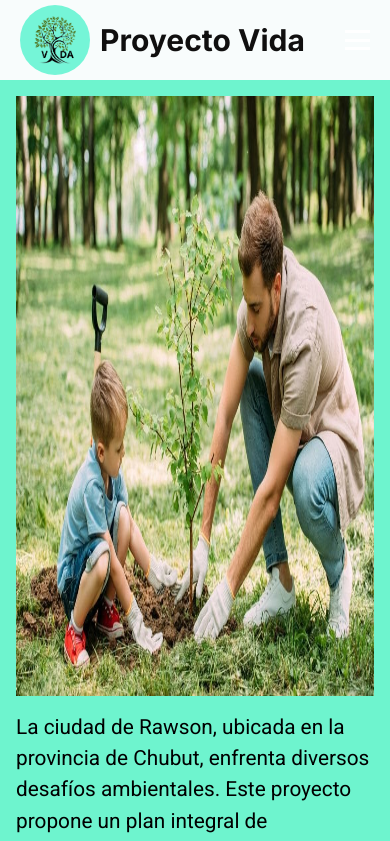
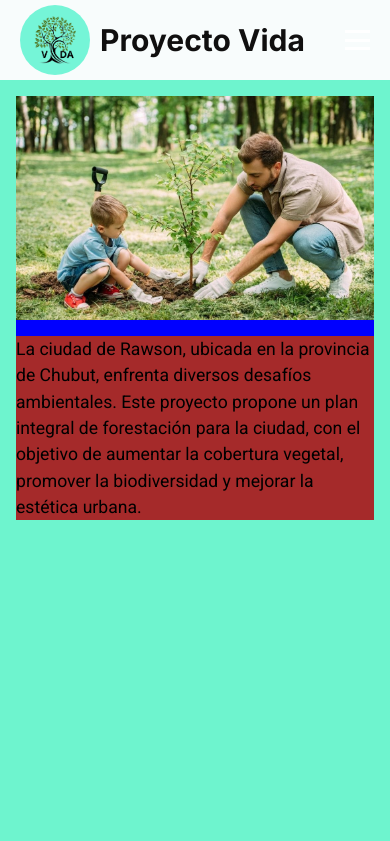
Before and after one commit to dev-back55/Proyecto-Vida, a Next.js app: page / in a window 390 px wide. Shown: the top 841 px of the page. Built offline with nearby package versions, Linux system fonts and the light colour scheme.

Commit message:
responsive 4

```diff
--- a/src/app/page.jsx
+++ b/src/app/page.jsx
@@ -14,6 +14,7 @@ export default function Home() {
             src="/image/plantar-arbol.jpg"
             width={900}
             height={600}
+            layout='responsive'
             alt="Picture of the author"
           />
 
--- a/src/app/page.module.css
+++ b/src/app/page.module.css
@@ -11,14 +11,15 @@
   display: flex;
   width: 100%;
   justify-content: space-around;
-  /*background-color: blue;*/
+  background-color: blue;
 }
 
 .image {
-  width: 70%;
-  object-fit: cover;
-  position: relative;
-  /*background-color: blueviolet;*/
+  /*width: 100%;
+  height: 50%;*/
+
+
+  background-color: blueviolet;
 }
 .titulo {
   display: flex;
@@ -27,7 +28,7 @@
   align-items: center;
   width: 30%;
 
-  /*background-color: brown;*/
+  background-color: brown;
   font-size: 1.5rem;
 
 
@@ -70,7 +71,7 @@
 }
 
 /* Mobile */
-@media screen and (max-width: 600px) {
+@media screen and (max-width: 820px) {
   .overlay {
     padding: 0px
 }
@@ -89,12 +90,12 @@
 
 .titulo {
   width: 100%;
-  font-size: 1.3rem;
+  font-size: 1.1rem;
   margin-top: 1rem;
 }
-.image {
+/*.image {
   height: 50%;
-}
+}*/
 
 }
 
```
Lines whose indentation alone changed are shown as unchanged.
